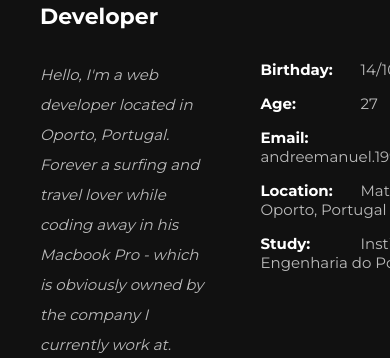
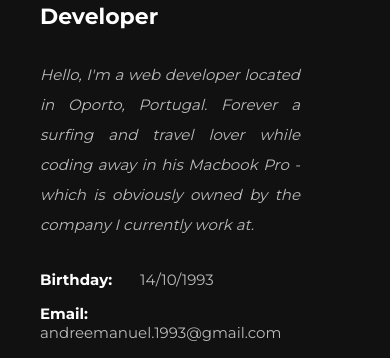
Before and after one commit to AndreSilva1993/personal-website, a Next.js app: page /about in a window 390 px wide. Shown: the part 480-838 px from the top of the page. Built offline with nearby package versions, Linux system fonts and the light colour scheme.

Commit message:
Continuous development of the about page's responsiveness

```diff
--- a/src/components/MainContainer/MainContainer.tsx
+++ b/src/components/MainContainer/MainContainer.tsx
@@ -12,7 +12,7 @@ const ContainerDiv = styled.div(
     display: flex;
     flex-direction: column;
 
-    ${theme.breakpoints.desktop} {
+    ${theme.breakpoints.large} {
       flex-direction: row;
     }
   `
@@ -29,8 +29,8 @@ const NavigationDiv = styled.div(
     height: 7rem;
     padding: 2rem 4rem;
 
-    ${theme.breakpoints.desktop} {
-      width: 45rem;
+    ${theme.breakpoints.large} {
+      width: 40rem;
       height: 100%;
       padding: 10rem;
       justify-content: flex-start;
--- a/src/components/NavigationMenu/NavigationMenu.tsx
+++ b/src/components/NavigationMenu/NavigationMenu.tsx
@@ -10,7 +10,7 @@ const Ul = styled.ul(
     font-size: 1.5rem;
     font-weight: ${theme.fontWeights.bold};
 
-    ${theme.breakpoints.desktop} {
+    ${theme.breakpoints.large} {
       flex-direction: column;
     }
   `
@@ -25,7 +25,7 @@ const Li = styled.li(
       margin-right: 2rem;
     }
 
-    ${theme.breakpoints.desktop} {
+    ${theme.breakpoints.large} {
       &:not(:last-of-type) {
         margin-right: 0;
         margin-bottom: 2rem;
--- a/src/components/Pages/About.tsx
+++ b/src/components/Pages/About.tsx
@@ -22,16 +22,24 @@ const H1 = styled.h1(
   `
 );
 
-const AboutDiv = styled.div`
-  display: flex;
-  font-size: 1.5rem;
-  margin-bottom: 5rem;
-`;
+const AboutDiv = styled.div(
+  ({ theme }) => css`
+    display: flex;
+    flex-direction: column;
+    font-size: 1.5rem;
+    margin-bottom: 5rem;
+
+    ${theme.breakpoints.large} {
+      flex-direction: row;
+    }
+  `
+);
 
 const P = styled.p(
   ({ theme }) => css`
     font-style: italic;
     line-height: 3rem;
+    text-align: justify;
     font-weight: ${theme.fontWeights.normal};
     color: ${theme.colors.lightGrey};
 
@@ -40,23 +48,40 @@ const P = styled.p(
   `
 );
 
-const PersonalInfoUl = styled.ul`
-  flex-grow: 1;
-`;
+const PersonalInfoUl = styled.ul(
+  ({ theme }) => css`
+    flex-grow: 1;
+
+    ${theme.breakpoints.small} {
+      margin-top: 3rem;
+    }
+  `
+);
 
 const PersonalInfoLi = styled.li(
   ({ theme }) => css`
-    margin-bottom: 1.5rem;
     color: ${theme.colors.lightGrey};
+
+    &:not(:last-of-type) {
+      margin-bottom: 1.5rem;
+    }
+
+    ${theme.breakpoints.large} {
+      display: flex;
+      justify-content: space-between;
+    }
   `
 );
 
-const Span = styled.span(
+const PersonalInfoSpan = styled.span(
   ({ theme }) => css`
-    min-width: 10rem;
-    display: inline-block;
     color: ${theme.colors.white};
     font-weight: ${theme.fontWeights.boldest};
+
+    ${theme.breakpoints.small} {
+      min-width: 10rem;
+      display: inline-block;
+    }
   `
 );
 
@@ -68,17 +93,14 @@ const TechnologyUl = styled.ul(
     display: grid;
     grid-gap: 3rem;
     grid-template-columns: repeat(2, 1fr);
+
+    ${theme.breakpoints.extraSmall} {
+      grid-template-columns: 1fr;
+    }
   `
 );
 
 const TechnologyLi = styled.li`
-  display: flex;
-  align-items: center;
-`;
-
-const TechnologyImageDiv = styled.div`
-  padding: 0.5rem;
-  background-color: white;
   display: flex;
   align-items: center;
 `;
@@ -97,12 +119,6 @@ const StyledProgressBar = styled(ProgressBar)`
 
 const About: FC = () => {
   const { t } = useTranslation();
-
-  const age = useMemo(() => {
-    var birthdayDateDiff = new Date(Date.now() - new Date(1993, 9, 14).getTime());
-
-    return Math.abs(birthdayDateDiff.getUTCFullYear() - 1970);
-  }, []);
 
   const technologiesData = useMemo(
     () => [
@@ -133,23 +149,19 @@ const About: FC = () => {
 
         <PersonalInfoUl>
           <PersonalInfoLi>
-            <Span>{t('about.info.birthday')}</Span>
+            <PersonalInfoSpan>{t('about.info.birthday')}</PersonalInfoSpan>
             {t('about.info.birthdayAnswer')}
           </PersonalInfoLi>
           <PersonalInfoLi>
-            <Span>{t('about.info.age')}</Span>
-            {age}
-          </PersonalInfoLi>
-          <PersonalInfoLi>
-            <Span>{t('about.info.email')}</Span>
+            <PersonalInfoSpan>{t('about.info.email')}</PersonalInfoSpan>
             {t('about.info.emailAnswer')}
           </PersonalInfoLi>
           <PersonalInfoLi>
-            <Span>{t('about.info.location')}</Span>
+            <PersonalInfoSpan>{t('about.info.location')}</PersonalInfoSpan>
             {t('about.info.locationAnswer')}
           </PersonalInfoLi>
           <PersonalInfoLi>
-            <Span>{t('about.info.study')}</Span>
+            <PersonalInfoSpan>{t('about.info.study')}</PersonalInfoSpan>
             {t('about.info.studyAnswer')}
           </PersonalInfoLi>
         </PersonalInfoUl>
--- a/src/i18n/translations/en.json
+++ b/src/i18n/translations/en.json
@@ -10,7 +10,6 @@
     "info": {
       "birthday": "Birthday:",
       "birthdayAnswer": "14/10/1993",
-      "age": "Age:",
       "email": "Email:",
       "emailAnswer": "andreemanuel.1993@gmail.com",
       "location": "Location:",
--- a/src/theme/breakpoints.ts
+++ b/src/theme/breakpoints.ts
@@ -1,4 +1,5 @@
 export const breakpoints = {
-  mobile: '@media only screen and (max-width: 1200px)',
-  desktop: '@media only screen and (min-width: 1201px)',
+  extraSmall: '@media only screen and (max-width: 767px)',
+  small: '@media only screen and (max-width: 1365px)',
+  large: '@media only screen and (min-width: 1366px)',
 };
```
